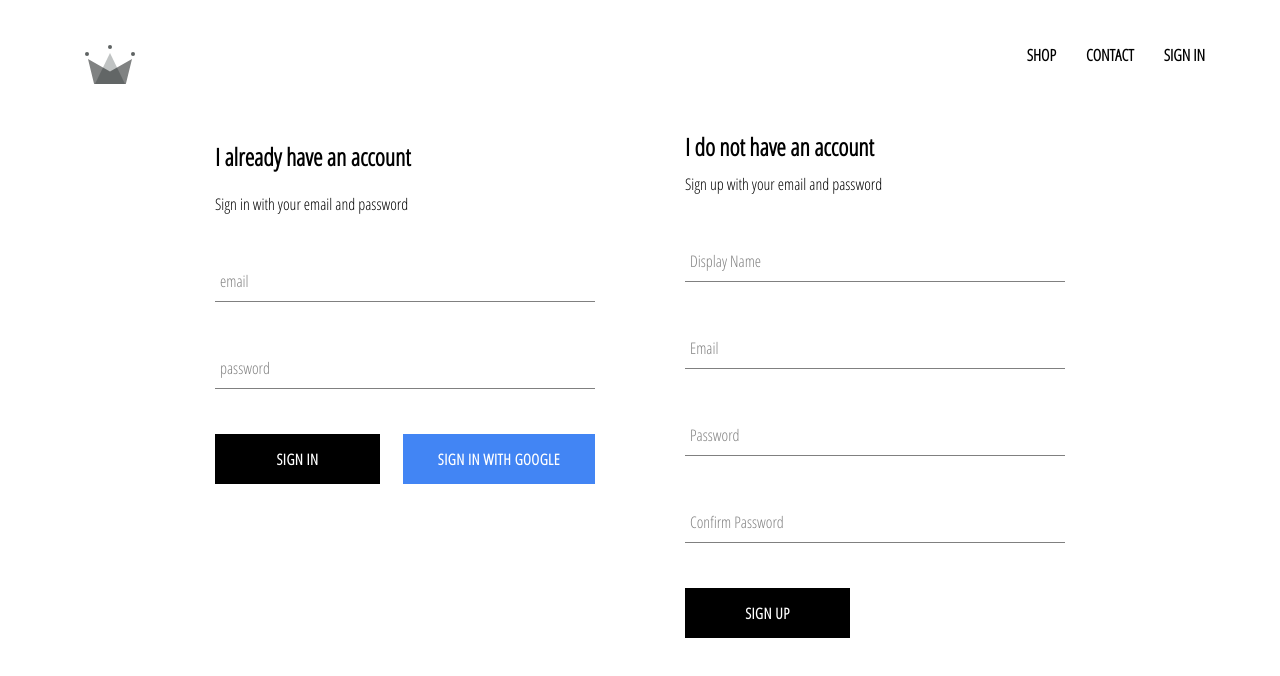
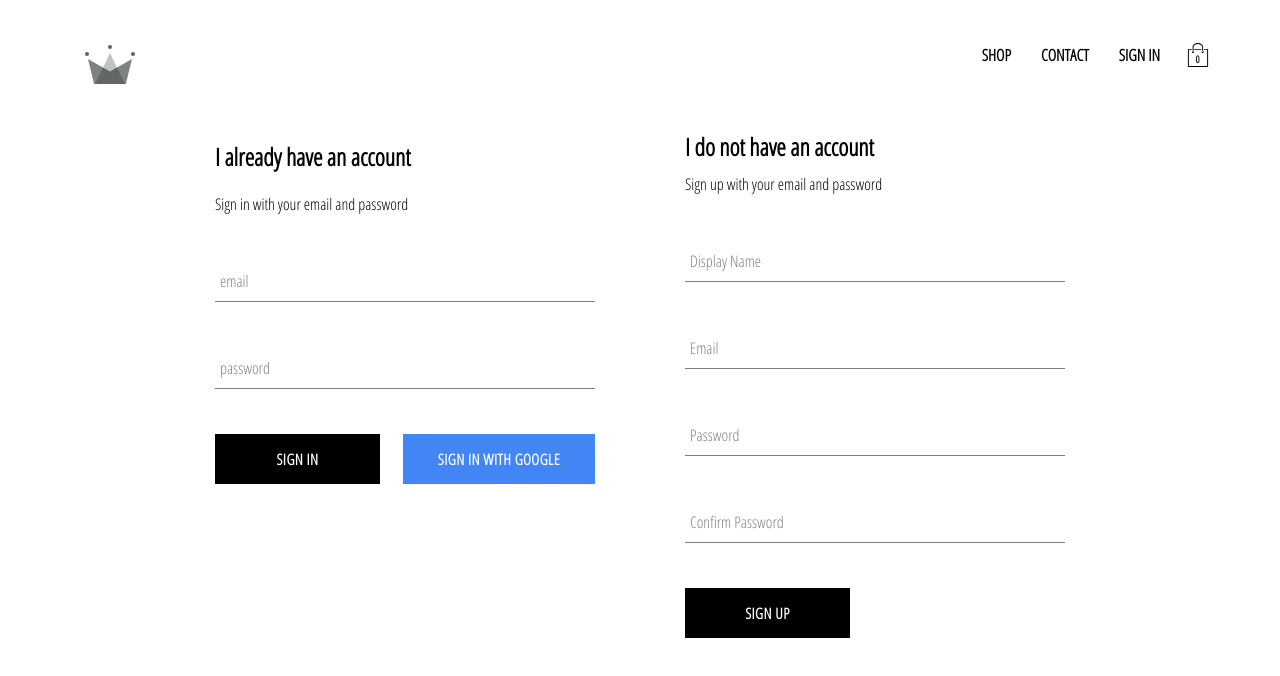
Before and after one commit to chenscomon/clothes-shop, a React (Create React App) app: page /signin in a window 1280 px wide. Shown: the top 676 px of the page. Built offline with nearby package versions, Linux system fonts and the light colour scheme; no server answers.

Commit message:
Added a CartIcon, CartDropdown and a cartRecucer

```diff
--- /dev/null
+++ b/src/components/cart-dropdown/cart-dropdown.component.jsx
@@ -0,0 +1,12 @@
+import React from 'react';
+import CustomButton from '../custom-button/custom-button.component';
+import './cart-dropdown.styles.scss';
+
+const CartDropdown = () => (
+    <div className="cart-dropdown">
+        <div className="cart-items" />
+        <CustomButton>GO TO CHECKOUT</CustomButton>
+    </div>
+);
+
+export default CartDropdown;
--- /dev/null
+++ b/src/components/cart-dropdown/cart-dropdown.styles.scss
@@ -0,0 +1,24 @@
+.cart-dropdown {
+  position: absolute;
+  width: 240px;
+  height: 340px;
+  display: flex;
+  flex-direction: column;
+  padding: 20px;
+  border: 1px solid black;
+  background-color: white;
+  top: 90px;
+  right: 40px;
+  z-index: 5;
+
+  .cart-items {
+    height: 240px;
+    display: flex;
+    flex-direction: column;
+    overflow: scroll;
+  }
+
+  button {
+    margin-top: auto;
+  }
+}
--- /dev/null
+++ b/src/components/cart-icon/cart-icon.component.jsx
@@ -0,0 +1,18 @@
+import React from 'react';
+import { ReactComponent as ShoppingIcon } from '../../assets/shopping-bag.svg';
+import './cart-icon.styles.scss';
+import { connect } from 'react-redux';
+import { toggleCartHidden } from '../../redux/cart/cart.actions';
+
+const CartIcon = ({ toggleCartHidden }) => (
+    <div className="cart-icon" onClick={toggleCartHidden}>
+        <ShoppingIcon className="shopping-icon" />
+        <span className="item-count">0</span>
+    </div>
+)
+
+const mapDispatchToProps = dispatch => ({
+    toggleCartHidden: () => dispatch(toggleCartHidden())
+});
+
+export default connect(null, mapDispatchToProps)(CartIcon);
--- /dev/null
+++ b/src/components/cart-icon/cart-icon.styles.scss
@@ -0,0 +1,21 @@
+.cart-icon {
+    width: 45px;
+    height: 45px;
+    position: relative;
+    display: flex;
+    justify-content: center;
+    align-items: center;
+    cursor: pointer;
+
+    .shopping-icon {
+        width: 24px;
+        height: 24px;
+    }
+
+    .item-count {
+        position: absolute;
+        font-size: 10px;
+        font-weight: bold;
+        bottom: 12px;
+    }
+}
--- a/src/components/header/header.component.jsx
+++ b/src/components/header/header.component.jsx
@@ -4,8 +4,10 @@
 import { ReactComponent as Logo } from '../../assets/original.svg';
 import { auth } from '../../firebase/firebase.utils';
 import { connect } from 'react-redux';
+import CartIcon from '../cart-icon/cart-icon.component';
+import CartDropdown from '../cart-dropdown/cart-dropdown.component';
 
-const Header = ({ currentUser }) => (
+const Header = ({ currentUser, hidden }) => (
     <div className="header">
         <Link className="logo-container" to="/">
             <Logo className="logo" />
@@ -23,12 +25,17 @@
                 <div className="option" onClick={() => auth.signOut()}>SIGN OUT</div>
                 : <Link className="option" to="/signin">SIGN IN</Link>
             }
+            <CartIcon />
         </div>
+        {
+            hidden ? null : (<CartDropdown />)
+        }
     </div>
 )
 
-const mapStateToProps = state => ({
-    currentUser: state.user.currentUser
+const mapStateToProps = ({ user: { currentUser }, cart: { hidden } }) => ({
+    currentUser,
+    hidden
 })
 
 export default connect(mapStateToProps)(Header);
--- /dev/null
+++ b/src/redux/cart/cart.actions.js
@@ -0,0 +1,5 @@
+import CartActionTypes from './cart.types';
+
+export const toggleCartHidden = () => ({
+    type: CartActionTypes.TOGGLE_CART_HIDDEN
+})
--- /dev/null
+++ b/src/redux/cart/cart.reducer.js
@@ -0,0 +1,20 @@
+import CartActionTypes from './cart.types';
+
+const INIT_STATE = {
+    hidden: true
+}
+
+const cartReducer = (state = INIT_STATE, action) => {
+    switch (action.type) {
+        case CartActionTypes.TOGGLE_CART_HIDDEN:
+            console.log('Clicked');
+            return {
+                ...state,
+                hidden: !state.hidden
+            }
+        default:
+            return state;
+    }
+}
+
+export default cartReducer;
--- /dev/null
+++ b/src/redux/cart/cart.types.js
@@ -0,0 +1,5 @@
+const CartActionTypes = {
+    TOGGLE_CART_HIDDEN: 'TOGGLE_CART_HIDDEN'
+}
+
+export default CartActionTypes;
--- a/src/redux/root-reducer.js
+++ b/src/redux/root-reducer.js
@@ -1,6 +1,8 @@
 import { combineReducers } from 'redux';
 import userReducer from './user/user.reducer';
+import cartReducer from './cart/cart.reducer';
 
 export default combineReducers({
-    user: userReducer
+    user: userReducer,
+    cart: cartReducer
 })
```
Also changed, not shown: src/assets/shopping-bag.svg (added).
